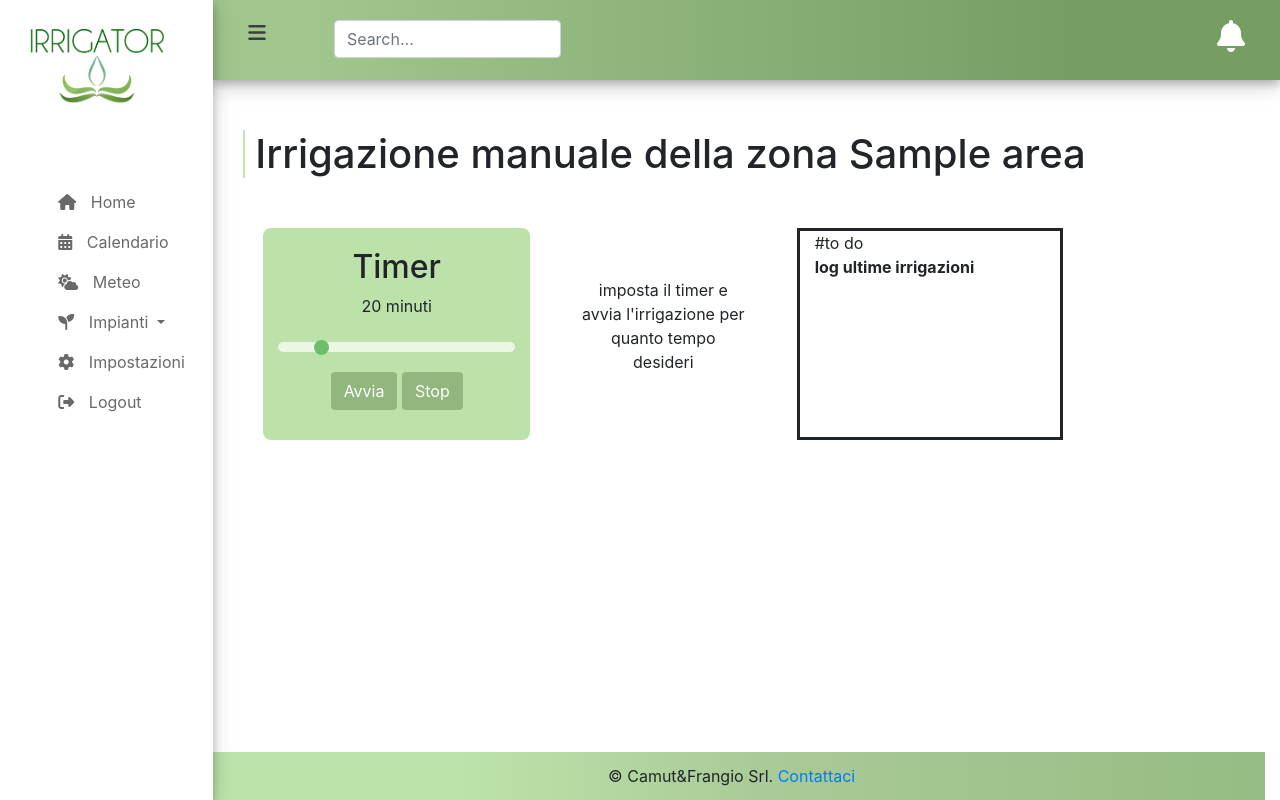
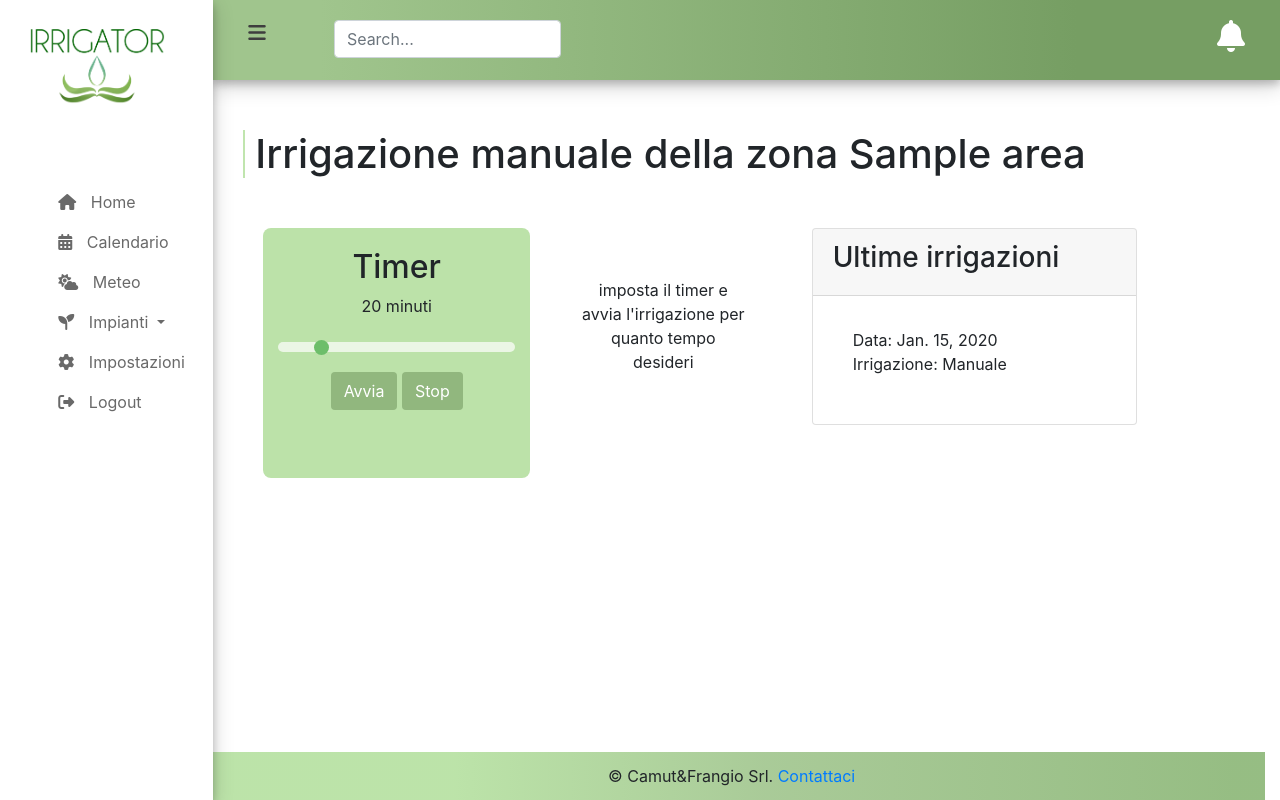
Before and after one commit to kamuttini/IrrigationApp, a Django app: page /1/manual_irrigation/ in a window 1280 px wide. Run offline with Django 3.2, Linux system fonts and the light colour scheme; a user stored in the database is signed in; tables that the repository leaves empty hold one stand-in row (values such as "Sample post"); some libraries are stand-ins or nearby versions.

Commit message:
irrigation list

```diff
--- a/dashboard/admin.py
+++ b/dashboard/admin.py
@@ -2,8 +2,9 @@ from django.contrib import admin
 
 # Register your models here.
 
-from .models import Garden, Area, Location
+from .models import Garden, Area, Location, Irrigation
 
 admin.site.register(Garden)
 admin.site.register(Area)
 admin.site.register(Location)
+admin.site.register(Irrigation)
--- a/dashboard/models.py
+++ b/dashboard/models.py
@@ -48,7 +48,6 @@ class Garden(models.Model):
                              default=PLANT)
     user = models.ForeignKey(User, on_delete=models.CASCADE)
 
-
     def __str__(self):
         return self.name
 
@@ -72,3 +71,11 @@ class Area(models.Model):
 
     def get_absolute_url(self):
         return f"/{self.id}"
+
+
+class Irrigation(models.Model):
+    area = models.ForeignKey(Area, on_delete=models.CASCADE, default=None)
+    irrigation = models.DateField('date of irrigation')
+    start = models.TimeField()
+    end = models.TimeField()
+    irrigation_type = models.CharField(max_length=1, choices=IRRIGATION, default=MANUAL)
--- a/dashboard/static/style.css
+++ b/dashboard/static/style.css
@@ -407,6 +407,7 @@ a {
 /* TIMER */
 
 .timer {
+    height: 250px;
     text-align: center;
     background-color: #BCE2A9;
     border-radius: 8px;
@@ -456,3 +457,8 @@ a {
     background: #4CAF50;
     cursor: pointer;
 }
+
+.irrigation-list {
+    max-height: 300px;
+    overflow-y: auto
+}
--- a/dashboard/templates/dashboard/manual_irrigation.html
+++ b/dashboard/templates/dashboard/manual_irrigation.html
@@ -5,18 +5,18 @@
 
     </div>
     <div class="row" style="margin-top: 50px">
-        <div class="col-3 center timer"  >
+        <div class="col-3 center timer">
             <h2>Timer</h2>
             <p id="demo"></p>
             <input type="range" min="1" max="120" value="20" class="slider" id="timerRange">
             <button class="btn btn-primary green-button" type="button" onclick="Timer(Date.now())">Avvia</button>
             <button class="btn btn-primary green-button" onclick="Stop()">Stop</button>
         </div>
-    <div class="col-3" id="description" >
+        <div class="col-3" id="description">
             <p>imposta il timer e avvia l'irrigazione per quanto tempo desideri </p>
         </div>
-    <div class="col-3" style="border: solid">
-        <p> #to do <br><strong>log ultime irrigazioni</strong></p>
+        <div class="col-4">
+            {% include 'includes/irrigation_list.html' %}
         </div>
     </div>
 
--- /dev/null
+++ b/dashboard/templates/includes/irrigation_list.html
@@ -0,0 +1,17 @@
+<div class="card">
+    <div class="card-header">
+        <h3> Ultime irrigazioni</h3>
+    </div>
+    <div class="card-body">
+        <ul class=" irrigation-list list-group list-group-flush">
+            {% for item in irrigation_list %}
+                <li class="list-group-item">
+                    <p>Data: {{ item.irrigation }} <br>
+                        Irrigazione: {{ item.get_irrigation_type_display }}</p>
+                </li>
+            {% endfor %}
+        </ul>
+
+    </div>
+
+</div>
--- a/dashboard/views.py
+++ b/dashboard/views.py
@@ -2,7 +2,7 @@ from django.http import HttpResponseRedirect
 from django.contrib.auth.decorators import login_required
 from django.shortcuts import render, get_object_or_404
 from .forms import GardenForm, AreaForm
-from .models import Area, Garden
+from .models import Area, Garden, Irrigation
 from notification.models import Notification
 from .methods import *
 
@@ -51,9 +51,12 @@ def area_detail(request, area_id):
 def manual_irrigation(request, area_id):
     garden_list = Garden.objects.filter(user=request.user).order_by('name')
     area = get_object_or_404(Area, pk=area_id)
+    irrigation_list = Irrigation.objects.filter(area=area)
+
     context = {
         'area': area,
         'garden_list': garden_list,
+        'irrigation_list': irrigation_list
     }
     return render(request, 'dashboard/manual_irrigation.html', context)
 
```
Also changed, not shown: dashboard/migrations/0015_auto_20200917_1117.py (added), dashboard/migrations/0016_auto_20200917_1123.py (added), dashboard/migrations/0017_auto_20200917_1126.py (added). Lines whose indentation alone changed are shown as unchanged.
